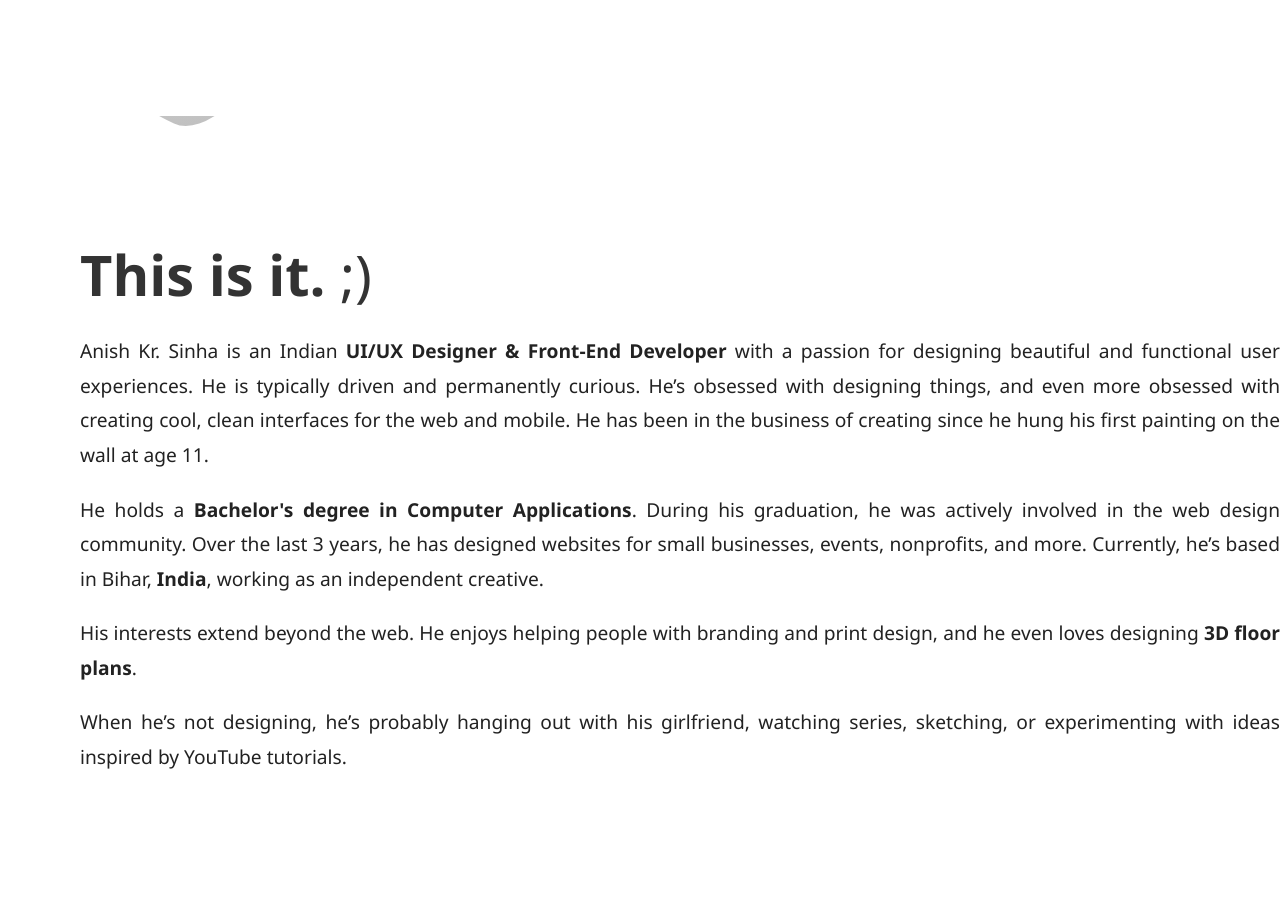
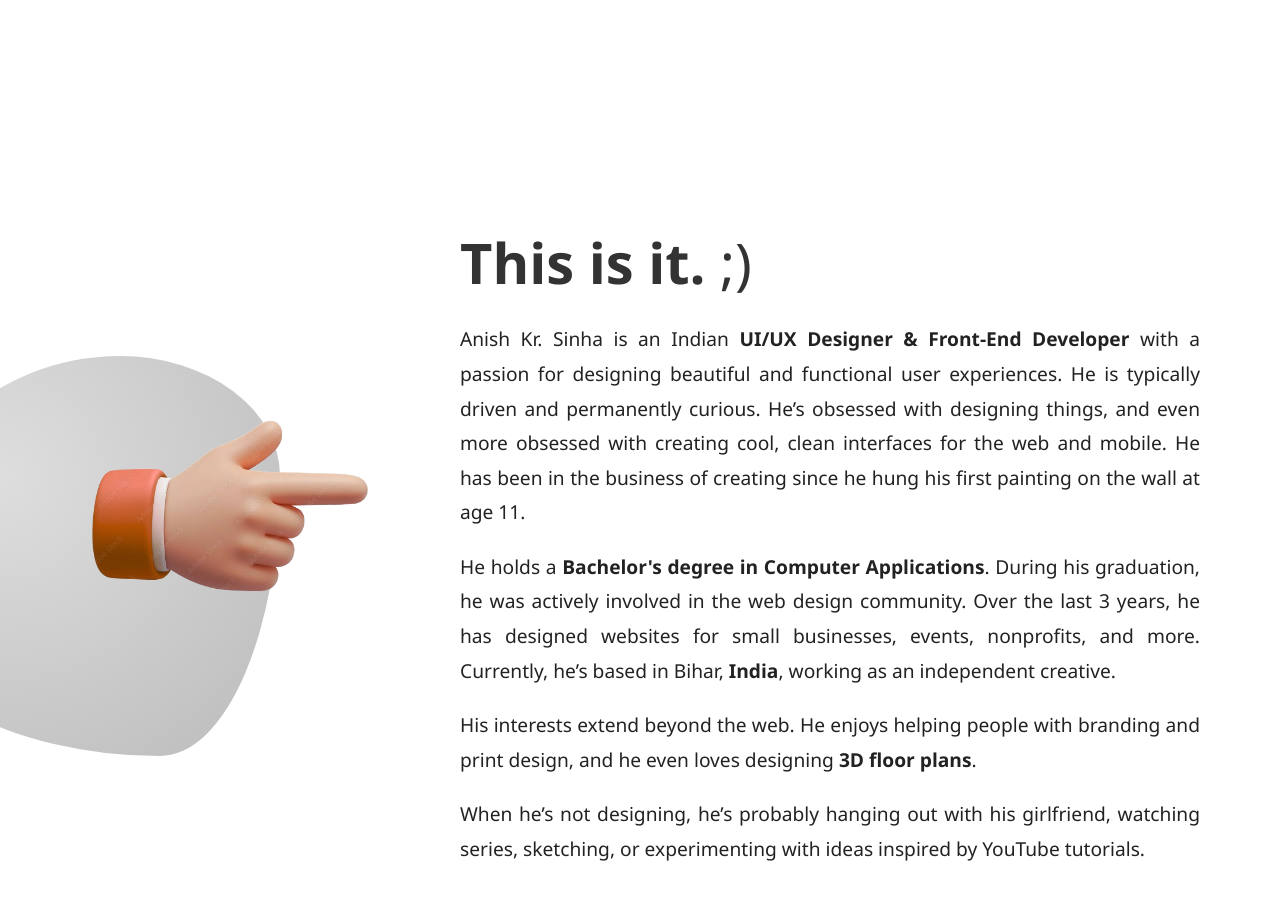
Before and after one commit to zahirm86/Blockly-Technologies-Assignment, a plain HTML site: page Blockly Assignment/index.html in a window 1280 px wide. Shown: the part 684-1584 px from the top of the page. Drawn offline with Linux system fonts and the light colour scheme.

Commit message:
Update style.css

```diff
--- a/Blockly Assignment/style.css
+++ b/Blockly Assignment/style.css
@@ -1,4 +1,3 @@
-/* Reset and Base Styles */
 * {
   margin: 0;
   padding: 0;
@@ -6,10 +5,10 @@
 }
 
 body {
-  font-family: 'Segoe UI', sans-serif;
+  font-family: "Segoe UI", sans-serif;
   background: #fff;
   color: #333;
-  font-size: 22px;
+  font-size: 18px;
   transition: background 0.3s, color 0.3s;
   min-height: 100vh;
   overflow-x: hidden;
@@ -20,7 +19,6 @@ body.dark {
   color: #fff;
 }
 
-/* Header */
 header {
   position: fixed;
   top: 0;
@@ -59,7 +57,6 @@ body.dark header {
   font-size: 22px;
 }
 
-/* Container and Hero Section */
 .container {
   height: 100vh;
   display: flex;
@@ -67,7 +64,27 @@ body.dark header {
   align-items: center;
   flex-wrap: wrap;
   padding: 0 80px;
-  padding-top: 120px;
+  /* padding-top: 120px; */
+}
+
+.social-icons {
+  position: fixed;
+  top: 50%;
+  left: 20px;
+  transform: translateY(-50%);
+  display: flex;
+  flex-direction: column;
+  gap: 20px;
+  z-index: 999;
+}
+
+.social-icons a {
+  color: #000;
+  font-size: 28px;
+}
+
+body.dark .social-icons a {
+  color: #fff;
 }
 
 .left {
@@ -136,7 +153,6 @@ body.dark .left h1 span {
   cursor: pointer;
 }
 
-/* Dark mode button variations */
 body.dark .btn-black {
   background: #fff;
   color: #000;
@@ -147,7 +163,6 @@ body.dark .btn-orange {
   color: #000;
 }
 
-/* Right Section */
 .right {
   flex: 1;
   min-width: 400px;
@@ -164,33 +179,11 @@ body.dark .btn-orange {
   z-index: 1;
 }
 
-/* Social Icons */
-.social-icons {
-  position: fixed;
-  top: 50%;
-  left: 20px;
-  transform: translateY(-50%);
-  display: flex;
-  flex-direction: column;
-  gap: 20px;
-  z-index: 999;
-}
-
-.social-icons a {
-  color: #000;
-  font-size: 28px;
-}
-
-body.dark .social-icons a {
-  color: #fff;
-}
-
-/* About Section */
 .profile-section {
-  height: 100vh;
+  height: 110vh;
   display: flex;
   align-items: center;
-  justify-content: space-between;
+  justify-content: flex-start;
   padding: 0 80px;
   background: white;
   gap: 80px;
@@ -202,7 +195,6 @@ body.dark .profile-section {
   background: #2a2a2a;
 }
 
-/* Blobs */
 .background-blobs {
   position: relative;
   flex: 1;
@@ -210,15 +202,17 @@ body.dark .profile-section {
 }
 
 .hand-img {
-  position: absolute;
-  left: 00px;
-  top: -600px;
-  width: 200px;
+  margin-left: 200px;
+  /* position: absolute; */
+  left: 0px;
+  top: -300px;
+  width: 300px;
+  height: 300px;
   z-index: 5;
 }
 
 .blob {
-  position: absolute;
+  /* position: absolute; */
   border-radius: 50%;
   z-index: 1;
 }
@@ -240,12 +234,13 @@ body.dark .blob-yellow {
 }
 
 .blob-grey-top {
-  top: -600px;
-  left: 00px;
-  width: 200px;
-  height: 200px;
+  /* top: -0px; */
+  margin-left: -200px;
+  left: 0px;
+  width: 400px;
+  height: 400px;
   border-radius: 60% 40% 30% 70% / 60% 30% 70% 40%;
-  transform: rotate(25deg);
+  /* transform: rotate(25deg); */
   background: radial-gradient(circle at 30% 30%, #dedede, #bbbbbb);
 }
 
@@ -254,9 +249,8 @@ body.dark .blob-grey-top {
 }
 
 .profile-content {
-  flex: 2;
+  flex: 4;
   max-width: 1800px;
-  position: absolute;
   display: flex;
   flex-direction: column;
   justify-content: center;
@@ -287,7 +281,6 @@ body.dark .profile-content p {
   color: #ddd;
 }
 
-/* Divider */
 .section-divider {
   border: none;
   height: 4px;
```
